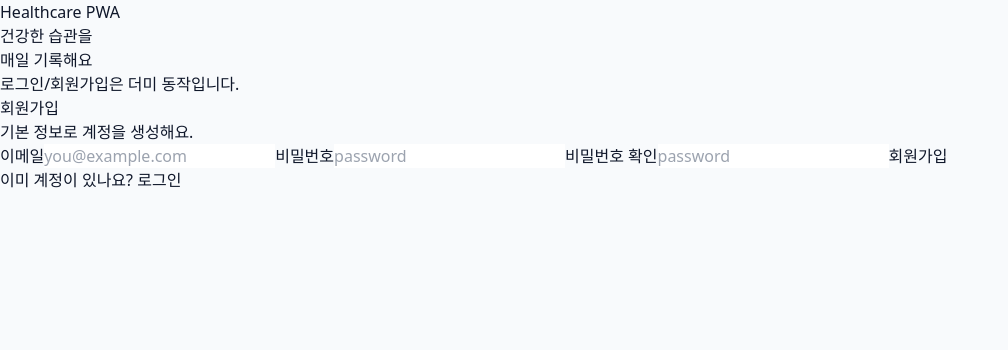
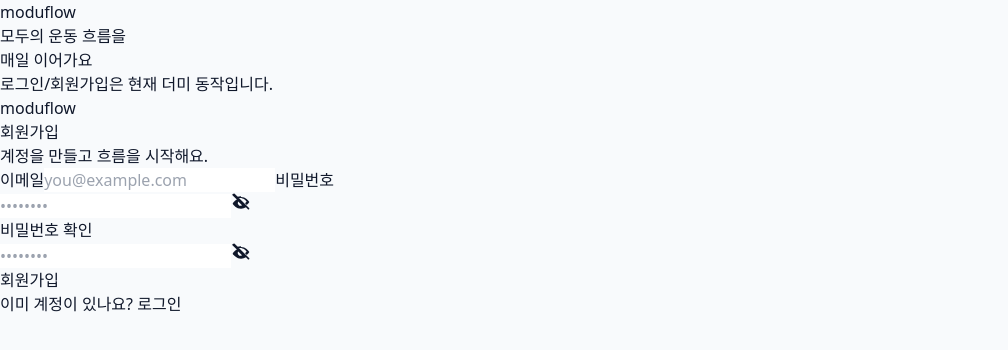
Before and after one commit to 2kminn/modu-flow-frontend, a React (Vite) app: page /signup in a window 1280 px wide. Shown: the top 350 px of the page, without its empty margins (0-1008 px from the left). Built offline with nearby package versions, Linux system fonts and the light colour scheme.

Commit message:
fix: show login page before main screen

```diff
--- a/src/auth/auth.js
+++ b/src/auth/auth.js
@@ -1,25 +1,46 @@
 const TOKEN_KEY = "auth_token";
 
-export function getAuthToken() {
+function safeGet(storage) {
   try {
-    return localStorage.getItem(TOKEN_KEY);
+    return storage.getItem(TOKEN_KEY);
   } catch {
     return null;
   }
 }
 
-export function setAuthToken(token) {
+function safeSet(storage, token) {
   try {
-    localStorage.setItem(TOKEN_KEY, token);
+    storage.setItem(TOKEN_KEY, token);
   } catch {
     // ignore
   }
 }
 
-export function clearAuthToken() {
+function safeRemove(storage) {
   try {
-    localStorage.removeItem(TOKEN_KEY);
+    storage.removeItem(TOKEN_KEY);
   } catch {
     // ignore
   }
 }
+
+export function getAuthToken() {
+  const sessionToken = safeGet(sessionStorage);
+  if (sessionToken) return sessionToken;
+
+  const legacyLocalToken = safeGet(localStorage);
+  if (legacyLocalToken) {
+    safeRemove(localStorage);
+  }
+  return null;
+}
+
+export function setAuthToken(token) {
+  safeSet(sessionStorage, token);
+  safeRemove(localStorage);
+}
+
+export function clearAuthToken() {
+  safeRemove(sessionStorage);
+  safeRemove(localStorage);
+}
--- a/src/layouts/AuthLayout.jsx
+++ b/src/layouts/AuthLayout.jsx
@@ -2,19 +2,30 @@ import { Outlet } from "react-router-dom";
 
 export default function AuthLayout() {
   return (
-    <div className="min-h-dvh bg-slate-100 text-slate-900">
+    <div className="min-h-dvh text-slate-900">
+      <div className="absolute inset-0 -z-10 overflow-hidden bg-slate-950">
+        <div className="absolute -left-24 -top-24 h-72 w-72 rounded-full bg-sky-500/30 blur-3xl" />
+        <div className="absolute -right-24 top-10 h-80 w-80 rounded-full bg-indigo-500/25 blur-3xl" />
+        <div className="absolute bottom-0 left-1/3 h-96 w-96 -translate-x-1/2 rounded-full bg-emerald-400/15 blur-3xl" />
+        <div className="absolute inset-0 bg-gradient-to-b from-slate-950 via-slate-950/90 to-slate-100" />
+      </div>
+
       <div className="mx-auto max-w-[480px] px-4 pb-10 pt-10">
-        <div className="mb-6">
-          <p className="text-[11px] font-semibold tracking-wide text-slate-500">
-            Healthcare PWA
-          </p>
-          <h1 className="mt-1 text-2xl font-extrabold leading-tight">
-            건강한 습관을
+        <div className="mb-6 text-white">
+          <div className="inline-flex items-center gap-2 rounded-full border border-white/15 bg-white/10 px-3 py-1.5 backdrop-blur">
+            <span className="h-2 w-2 rounded-full bg-emerald-300" />
+            <span className="text-[11px] font-extrabold tracking-wide">
+              moduflow
+            </span>
+          </div>
+
+          <h1 className="mt-4 text-3xl font-black leading-[1.15] tracking-tight">
+            모두의 운동 흐름을
             <br />
-            매일 기록해요
+            매일 이어가요
           </h1>
-          <p className="mt-2 text-sm text-slate-600">
-            로그인/회원가입은 더미 동작입니다.
+          <p className="mt-3 text-sm font-semibold text-white/75">
+            로그인/회원가입은 현재 더미 동작입니다.
           </p>
         </div>
 
--- a/src/pages/Login.jsx
+++ b/src/pages/Login.jsx
@@ -60,9 +60,12 @@ export default function Login() {
 
   return (
     <Card>
-      <h2 className="text-lg font-bold">로그인</h2>
-      <p className="mt-1 text-sm text-slate-600">
-        이메일로 로그인해 주세요.
+      <p className="text-[11px] font-extrabold tracking-wide text-slate-500">
+        moduflow
+      </p>
+      <h2 className="mt-1 text-lg font-bold">로그인</h2>
+      <p className="mt-1 text-sm font-semibold text-slate-600">
+        오늘의 운동 흐름을 이어가요.
       </p>
 
       <form className="mt-5 space-y-3" onSubmit={onSubmit}>
@@ -85,7 +88,7 @@ export default function Login() {
             <input
               type={showPassword ? "text" : "password"}
               autoComplete="current-password"
-              placeholder="••••••••"
+              placeholder="password"
               className="h-12 w-full rounded-2xl border border-slate-200 bg-white px-4 pr-12 text-sm shadow-sm outline-none focus:border-sky-400 focus:ring-4 focus:ring-sky-100"
               value={password}
               onChange={(e) => setPassword(e.target.value)}
--- a/src/pages/SignUp.jsx
+++ b/src/pages/SignUp.jsx
@@ -4,12 +4,36 @@ import Card from "@/components/ui/Card";
 import Button from "@/components/ui/Button";
 import { setAuthToken } from "@/auth/auth";
 
+function EyeIcon({ visible }) {
+  if (visible) {
+    return (
+      <svg width="20" height="20" viewBox="0 0 24 24" aria-hidden="true">
+        <path
+          fill="currentColor"
+          d="M12 6c5.4 0 9.3 4.66 10 6-.7 1.34-4.6 6-10 6S2.7 13.34 2 12c.7-1.34 4.6-6 10-6Zm0 2c-3.9 0-7 3.06-7.7 4 .7.94 3.8 4 7.7 4s7-3.06 7.7-4c-.7-.94-3.8-4-7.7-4Zm0 1.7a2.3 2.3 0 1 1 0 4.6 2.3 2.3 0 0 1 0-4.6Z"
+        />
+      </svg>
+    );
+  }
+
+  return (
+    <svg width="20" height="20" viewBox="0 0 24 24" aria-hidden="true">
+      <path
+        fill="currentColor"
+        d="M3.28 2.22a1 1 0 0 1 1.4.06l16.98 16.98a1 1 0 1 1-1.41 1.41l-2.3-2.3A10.8 10.8 0 0 1 12 20C6.6 20 2.7 15.34 2 14c.44-.85 2.22-3.25 5.04-4.9L2.34 4.4a1 1 0 0 1 .94-2.18ZM12 6c5.4 0 9.3 4.66 10 6-.32.62-1.36 2.16-3.06 3.53l-2.1-2.1c.97-.92 1.62-1.79 1.86-2.13-.7-.94-3.8-4-7.7-4-.75 0-1.47.11-2.15.3L7.2 5.95C8.64 5.35 10.26 5 12 5Zm-3.35 5.4a3.3 3.3 0 0 0 4.55 4.55l-4.55-4.55Z"
+      />
+    </svg>
+  );
+}
+
 export default function SignUp() {
   const navigate = useNavigate();
 
   const [email, setEmail] = useState("");
   const [password, setPassword] = useState("");
+  const [showPassword, setShowPassword] = useState(false);
   const [confirmPassword, setConfirmPassword] = useState("");
+  const [showConfirmPassword, setShowConfirmPassword] = useState(false);
   const [error, setError] = useState(null);
 
   function onSubmit(e) {
@@ -31,9 +55,12 @@ export default function SignUp() {
 
   return (
     <Card>
-      <h2 className="text-lg font-bold">회원가입</h2>
-      <p className="mt-1 text-sm text-slate-600">
-        기본 정보로 계정을 생성해요.
+      <p className="text-[11px] font-extrabold tracking-wide text-slate-500">
+        moduflow
+      </p>
+      <h2 className="mt-1 text-lg font-bold">회원가입</h2>
+      <p className="mt-1 text-sm font-semibold text-slate-600">
+        계정을 만들고 흐름을 시작해요.
       </p>
 
       <form className="mt-5 space-y-3" onSubmit={onSubmit}>
@@ -52,28 +79,50 @@ export default function SignUp() {
 
         <label className="block">
           <span className="text-xs font-semibold text-slate-600">비밀번호</span>
+          <div className="relative mt-1">
             <input
-            type="password"
+              type={showPassword ? "text" : "password"}
               autoComplete="new-password"
-            placeholder="password"
-            className="mt-1 h-12 w-full rounded-2xl border border-slate-200 bg-white px-4 text-sm shadow-sm outline-none focus:border-sky-400 focus:ring-4 focus:ring-sky-100"
+              placeholder="••••••••"
+              className="h-12 w-full rounded-2xl border border-slate-200 bg-white px-4 pr-12 text-sm shadow-sm outline-none focus:border-sky-400 focus:ring-4 focus:ring-sky-100"
               value={password}
               onChange={(e) => setPassword(e.target.value)}
             />
+            <button
+              type="button"
+              className="absolute inset-y-0 right-2 grid w-10 place-items-center rounded-2xl text-slate-500 hover:bg-slate-50 hover:text-slate-700 active:scale-[0.98] transition"
+              onClick={() => setShowPassword((v) => !v)}
+              aria-label={showPassword ? "비밀번호 숨기기" : "비밀번호 보기"}
+            >
+              <EyeIcon visible={showPassword} />
+            </button>
+          </div>
         </label>
 
         <label className="block">
           <span className="text-xs font-semibold text-slate-600">
             비밀번호 확인
           </span>
+          <div className="relative mt-1">
             <input
-            type="password"
+              type={showConfirmPassword ? "text" : "password"}
               autoComplete="new-password"
-            placeholder="password"
-            className="mt-1 h-12 w-full rounded-2xl border border-slate-200 bg-white px-4 text-sm shadow-sm outline-none focus:border-sky-400 focus:ring-4 focus:ring-sky-100"
+              placeholder="••••••••"
+              className="h-12 w-full rounded-2xl border border-slate-200 bg-white px-4 pr-12 text-sm shadow-sm outline-none focus:border-sky-400 focus:ring-4 focus:ring-sky-100"
               value={confirmPassword}
               onChange={(e) => setConfirmPassword(e.target.value)}
             />
+            <button
+              type="button"
+              className="absolute inset-y-0 right-2 grid w-10 place-items-center rounded-2xl text-slate-500 hover:bg-slate-50 hover:text-slate-700 active:scale-[0.98] transition"
+              onClick={() => setShowConfirmPassword((v) => !v)}
+              aria-label={
+                showConfirmPassword ? "비밀번호 숨기기" : "비밀번호 보기"
+              }
+            >
+              <EyeIcon visible={showConfirmPassword} />
+            </button>
+          </div>
         </label>
 
         {error ? (
```
Also changed, not shown: 1 other file (tests, documents, lock files or other folders). Lines whose indentation alone changed are shown as unchanged.
